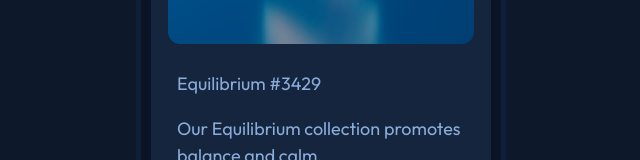
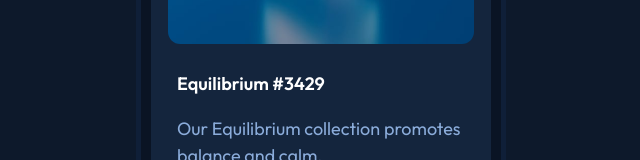
Before and after one commit to CodeSenpai101/nft-card-challenge, a plain HTML site: page index.html in a window 1280 px wide. Shown: the part 441-601 px from the top of the page, without its empty margins (319-959 px from the left). Drawn offline with Linux system fonts and the light colour scheme.

Commit message:
Update style.css

```diff
--- a/style.css
+++ b/style.css
@@ -93,7 +93,7 @@ body{
   cursor: pointer;
 }
 
-.heading: {
+.heading{
   color:hsl(0, 0%, 100%);
   font-weight: 600;
 }
```
